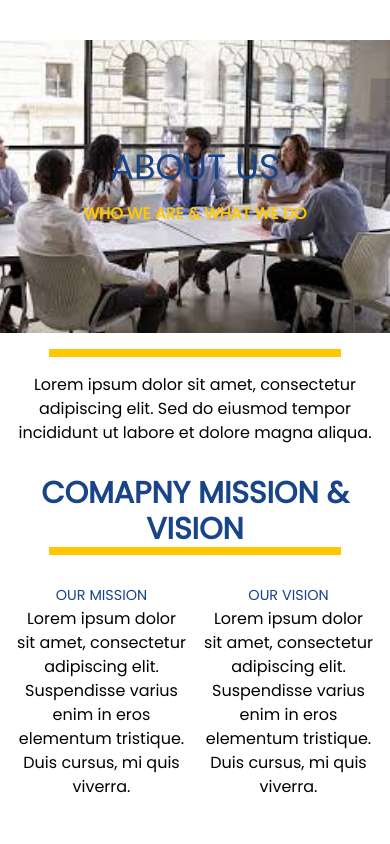
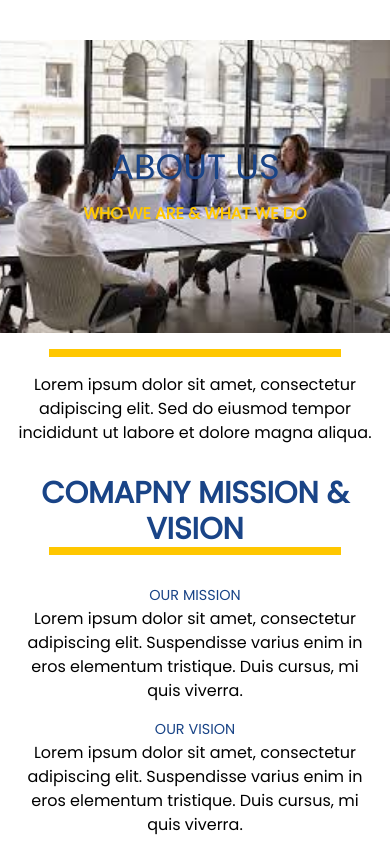
Before and after one commit to BestBow/Yooyyaa-Immigration-Consulting-Website, a React (Vite) app in the folder client/: page / in a window 390 px wide. Shown: the top 844 px of the page. Built offline with nearby package versions, Linux system fonts and the light colour scheme.

Commit message:
malk done

```diff
--- a/client/src/Components/AboutUs.jsx
+++ b/client/src/Components/AboutUs.jsx
@@ -16,7 +16,7 @@ function AboutUs() {
             <div className="company">
                 <h3>COMAPNY MISSION & VISION</h3>
                 <span className="mobile-line"></span>
-                <div className="mission-vision grid grid-cols-2 gap-4 mr-4 ml-4">
+                <div className="mission-vision grid gap-4 mr-4 ml-4">
                     <div className="mission">
                         <h5>OUR MISSION</h5>
                         <p>Lorem ipsum dolor sit amet, consectetur adipiscing elit. Suspendisse varius enim in eros elementum tristique. Duis cursus, mi quis viverra.</p>
--- a/client/src/Styles/AboutUs.css
+++ b/client/src/Styles/AboutUs.css
@@ -43,8 +43,9 @@
 
     .mission-vision {
         display: grid;
-        grid-column: auto auto;
-        grid-row: auto;
+        /* grid-column: auto auto;
+        grid-row: auto; */
+        grid-template-columns: 1fr 1fr;
         margin-top: 30px;
         h2, h3, h5 {
             color: var(--dark-blue);
@@ -144,8 +145,8 @@
             }
 
             .mission-vision {
-                grid-column: auto;
-                grid-row: auto auto;
+                grid-template-columns: 1fr;
+                grid-template-rows: 1fr 1fr;
             }
         }
 
@@ -153,7 +154,8 @@
             margin-top: 50px;
             .experts {
                 display: grid;
-                grid-template-columns: auto;
+                grid-template-columns: 1fr;
+                grid-row: auto auto;
                 gap: 30px;
                 .expert {
                     border: 10px;
@@ -187,7 +189,7 @@
             }
 
             button {
-                width: 400px;
+                width: 250px;
                 height: 75px;
                 font-size: 30px;
                 font-weight: 900;
```
